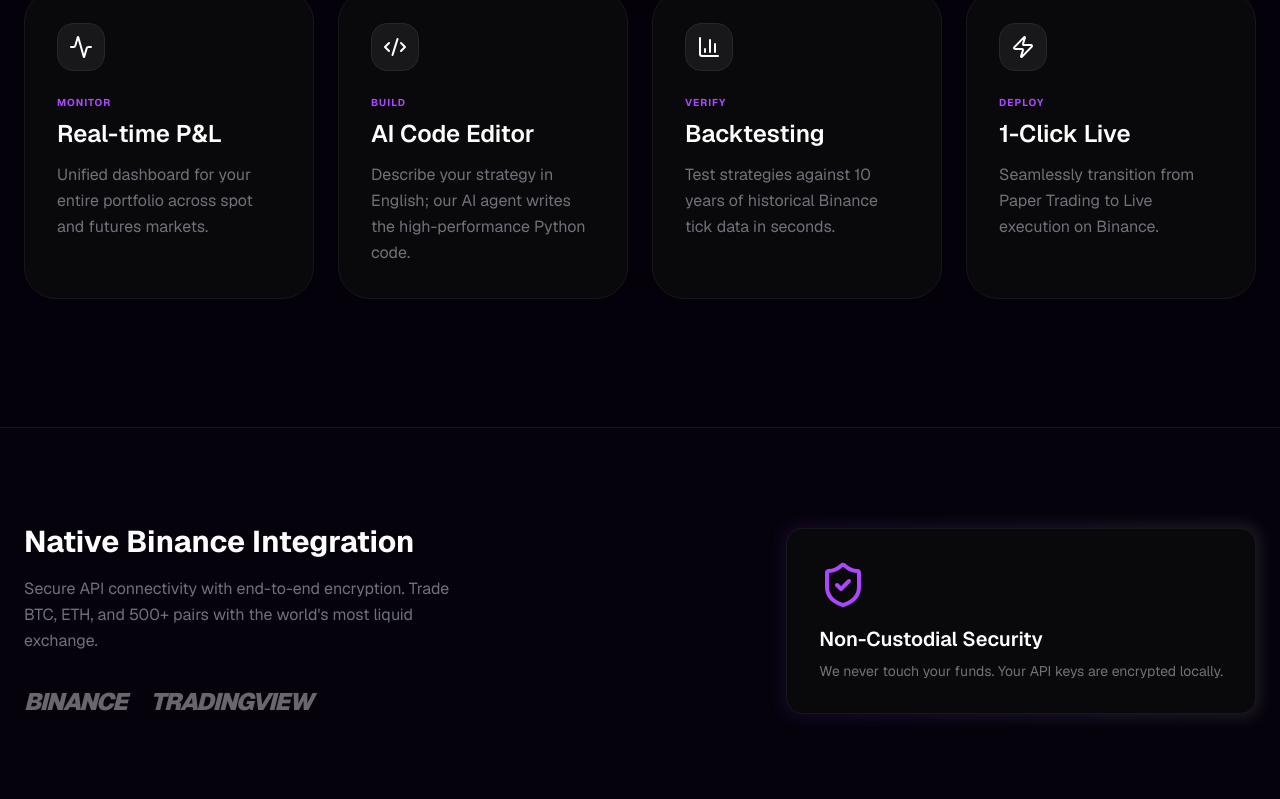
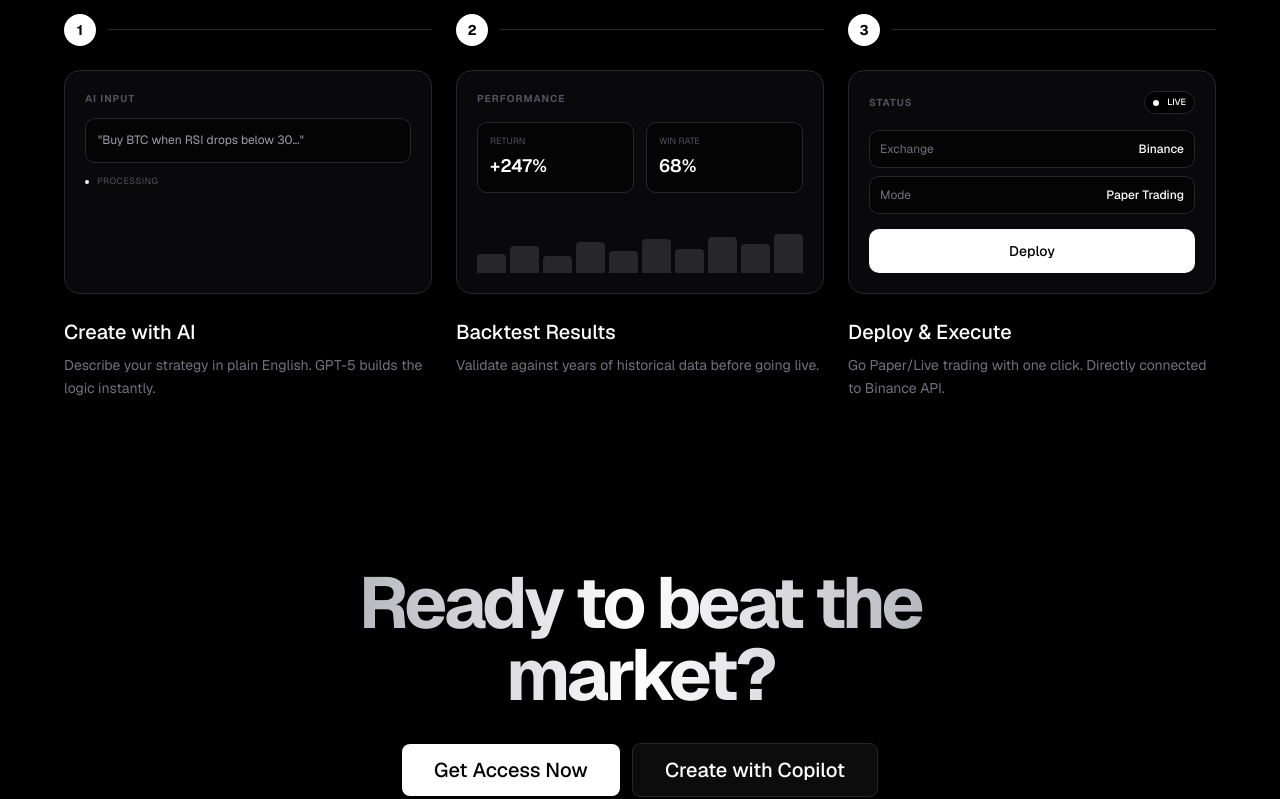
Before and after one commit to nileshunlucky/Richacle, a Next.js app in the folder client/: page / in a window 1280 px wide. Shown: the part 1102-1901 px from the top of the page. Built offline with nearby package versions, Linux system fonts and the light colour scheme; no server answers.

Commit message:
landing page new

```diff
--- a/client/components/Hero.tsx
+++ b/client/components/Hero.tsx
@@ -11,7 +11,7 @@ import {
   ShieldCheck,
   ArrowUp,
   Loader2,
-  X
+  X,
 } from "lucide-react";
 
 // --- Custom Modern Components ---
@@ -104,13 +104,8 @@ export default function AILandingPage() {
   }, []);
 
   return (
-    <div className="min-h-screen bg-[#05010d] text-white selection:bg-purple-500/30 font-sans ">
+    <div className="min-h-screen  font-sans ">
 
-      {/* Background Radial Gradients to match image UI */}
-      <div className="fixed inset-0 overflow-hidden pointer-events-none">
-        <div className="absolute top-[-10%] left-[-10%] w-[40%] h-[40%] bg-purple-900/20 blur-[120px] rounded-full" />
-        <div className="absolute bottom-[-10%] right-[-10%] w-[40%] h-[40%] bg-purple-900/20 blur-[120px] rounded-full" />
-      </div>
 
       {/* Hero Section */}
       <section className="p-5 relative overflow-hidden flex flex-col items-center">
@@ -167,7 +162,6 @@ export default function AILandingPage() {
 
           <div className="relative group max-w-3xl mx-auto">
             {/* Glow effect behind prompt */}
-            <div className="absolute -inset-0.5 bg-gradient-to-r from-purple-500/20 to-transparent blur-xl opacity-50" />
 
             <div className="relative bg-[#0a0a0a] border border-zinc-800 rounded-2xl overflow-hidden shadow-2xl">
               <textarea
@@ -207,70 +201,160 @@ export default function AILandingPage() {
           </motion.div>
 
 
+ {/* --- PREMIUM 3-STEP WORKFLOW --- */}
+      <section className="py-24 md:py-32 px-4 md:px-6 bg-black">
+        <div className="max-w-6xl mx-auto">
 
-      {/* Feature Grid */}
-      <section className="py-32 px-6 bg-[#030008]/50">
-        <div className="max-w-7xl mx-auto">
-          <div className="mb-20">
-            <h2 className="text-4xl md:text-5xl font-bold tracking-tighter mb-4 text-white">Engineered for Alpha.</h2>
-            <p className="text-zinc-500 text-lg">Four pillars of institutional-grade algorithmic trading.</p>
+          <div className="mb-16 md:mb-24">
+            <h2 className="text-3xl md:text-5xl lg:text-6xl font-semibold tracking-tight text-white mb-3">
+              Three simple steps
+            </h2>
+            <p className="text-zinc-500 text-base md:text-lg">Build, test, deploy — all in minutes</p>
           </div>
 
-          <div className="grid grid-cols-1 md:grid-cols-2 lg:grid-cols-4 gap-6">
-            <FeatureCard
-              icon={Activity}
-              badge="Monitor"
-              title="Real-time P&L"
-              description="Unified dashboard for your entire portfolio across spot and futures markets."
-            />
-            <FeatureCard
-              icon={Code2}
-              badge="Build"
-              title="AI Code Editor"
-              description="Describe your strategy in English; our AI agent writes the high-performance Python code."
-            />
-            <FeatureCard
-              icon={BarChart3}
-              badge="Verify"
-              title="Backtesting"
-              description="Test strategies against 10 years of historical Binance tick data in seconds."
-            />
-            <FeatureCard
-              icon={Zap}
-              badge="Deploy"
-              title="1-Click Live"
-              description="Seamlessly transition from Paper Trading to Live execution on Binance."
-            />
+          <div className="grid grid-cols-1 lg:grid-cols-3 gap-8 lg:gap-6">
+
+            {/* Step 1: Create */}
+            <motion.div
+              initial={{ opacity: 0, y: 30 }}
+              whileInView={{ opacity: 1, y: 0 }}
+              viewport={{ once: true }}
+              className="group"
+            >
+              <div className="flex items-center gap-3 mb-6">
+                <div className="w-8 h-8 rounded-full bg-white text-black flex items-center justify-center text-sm font-bold">
+                  1
+                </div>
+                <div className="h-px flex-1 bg-zinc-800" />
+              </div>
+
+              <div className="h-48 md:h-56 rounded-2xl bg-zinc-950 border border-zinc-800 p-5 flex flex-col justify-between transition-all hover:border-zinc-700">
+                <div className="space-y-3">
+                  <div className="text-[10px] uppercase tracking-widest text-zinc-600 font-bold">AI Input</div>
+                  <div className="bg-black/50 border border-zinc-800 rounded-lg p-3">
+                    <p className="text-xs text-zinc-400 leading-relaxed">
+                      "Buy BTC when RSI drops below 30..."
+                    </p>
+                  </div>
+                  <div className="flex items-center gap-2">
+                    <div className="w-1 h-1 rounded-full bg-white animate-pulse" />
+                    <span className="text-[9px] text-zinc-600 uppercase tracking-wider">Processing</span>
+                  </div>
+                </div>
+              </div>
+
+              <div className="mt-6 space-y-2">
+                <h3 className="text-lg md:text-xl font-medium text-white">Create with AI</h3>
+                <p className="text-sm text-zinc-500 leading-relaxed">
+                  Describe your strategy in plain English. GPT-5 builds the logic instantly.
+                </p>
+              </div>
+            </motion.div>
+
+            {/* Step 2: Backtest */}
+            <motion.div
+              initial={{ opacity: 0, y: 30 }}
+              whileInView={{ opacity: 1, y: 0 }}
+              viewport={{ once: true }}
+              transition={{ delay: 0.1 }}
+              className="group"
+            >
+              <div className="flex items-center gap-3 mb-6">
+                <div className="w-8 h-8 rounded-full bg-white text-black flex items-center justify-center text-sm font-bold">
+                  2
+                </div>
+                <div className="h-px flex-1 bg-zinc-800" />
+              </div>
+
+              <div className="h-48 md:h-56 rounded-2xl bg-zinc-950 border border-zinc-800 p-5 flex flex-col justify-between transition-all hover:border-zinc-700">
+                <div>
+                  <div className="text-[10px] uppercase tracking-widest text-zinc-600 font-bold mb-4">Performance</div>
+                  <div className="grid grid-cols-2 gap-3">
+                    <div className="bg-black/50 border border-zinc-800 rounded-lg p-3">
+                      <div className="text-[9px] text-zinc-600 uppercase mb-1">Return</div>
+                      <div className="text-lg font-semibold text-white">+247%</div>
+                    </div>
+                    <div className="bg-black/50 border border-zinc-800 rounded-lg p-3">
+                      <div className="text-[9px] text-zinc-600 uppercase mb-1">Win Rate</div>
+                      <div className="text-lg font-semibold text-white">68%</div>
+                    </div>
+                  </div>
+                </div>
+                <div className="h-12 flex items-end gap-1">
+                  {[40, 55, 35, 65, 45, 70, 50, 75, 60, 80].map((h, i) => (
+                    <div key={i} className="flex-1 bg-zinc-800 rounded-t" style={{ height: `${h}%` }} />
+                  ))}
+                </div>
+              </div>
+
+              <div className="mt-6 space-y-2">
+                <h3 className="text-lg md:text-xl font-medium text-white">Backtest Results</h3>
+                <p className="text-sm text-zinc-500 leading-relaxed">
+                  Validate against years of historical data before going live.
+                </p>
+              </div>
+            </motion.div>
+
+            {/* Step 3: Deploy */}
+            <motion.div
+              initial={{ opacity: 0, y: 30 }}
+              whileInView={{ opacity: 1, y: 0 }}
+              viewport={{ once: true }}
+              transition={{ delay: 0.2 }}
+              className="group"
+            >
+              <div className="flex items-center gap-3 mb-6">
+                <div className="w-8 h-8 rounded-full bg-white text-black flex items-center justify-center text-sm font-bold">
+                  3
+                </div>
+                <div className="h-px flex-1 bg-zinc-800" />
+              </div>
+
+              <div className="h-48 md:h-56 rounded-2xl bg-zinc-950 border border-zinc-800 p-5 gap-3 flex flex-col justify-between transition-all hover:border-zinc-700">
+                <div className="space-y-4">
+                  <div className="flex items-center justify-between">
+                    <span className="text-[10px] uppercase tracking-widest text-zinc-600 font-bold">Status</span>
+                    <div className="flex items-center gap-2 px-2 py-1 bg-black border border-zinc-800 rounded-full">
+                      <div className="w-1.5 h-1.5 rounded-full bg-white animate-pulse" />
+                      <span className="text-[9px] text-white font-medium">LIVE</span>
+                    </div>
+                  </div>
+
+                  <div className="space-y-2">
+                    <div className="flex justify-between items-center bg-black/50 border border-zinc-800 rounded-lg p-2.5">
+                      <span className="text-xs text-zinc-500">Exchange</span>
+                      <span className="text-xs text-white font-medium">Binance</span>
+                    </div>
+                    <div className="flex justify-between items-center bg-black/50 border border-zinc-800 rounded-lg p-2.5">
+                      <span className="text-xs text-zinc-500">Mode</span>
+                      <span className="text-xs text-white font-medium">Paper Trading</span>
+                    </div>
+                  </div>
+                </div>
+
+                <button className="w-full py-3 bg-white text-black text-sm font-medium rounded-lg hover:bg-zinc-200 transition-colors">
+                  Deploy
+                </button>
+              </div>
+
+              <div className="mt-6 space-y-2">
+                <h3 className="text-lg md:text-xl font-medium text-white">Deploy & Execute</h3>
+                <p className="text-sm text-zinc-500 leading-relaxed">
+                  Go Paper/Live trading with one click. Directly connected to Binance API.
+                </p>
+              </div>
+            </motion.div>
+
           </div>
         </div>
       </section>
 
-      {/* Integration Section */}
-      <section className="py-24 border-y border-zinc-900 bg-zinc-950/20">
-        <div className="max-w-7xl mx-auto px-6 flex flex-col md:flex-row items-center justify-between gap-12">
-            <div>
-                <h3 className="text-3xl font-bold mb-4">Native Binance Integration</h3>
-                <p className="text-zinc-500 max-w-md leading-relaxed">Secure API connectivity with end-to-end encryption. Trade BTC, ETH, and 500+ pairs with the world's most liquid exchange.</p>
-                <div className="flex items-center gap-6 mt-8 opacity-40">
-                    <span className="font-black text-2xl tracking-tighter italic">BINANCE</span>
-                    <span className="font-black text-2xl tracking-tighter italic">TRADINGVIEW</span>
-                </div>
-            </div>
-            <div className="relative group">
-                <div className="absolute -inset-1 bg-gradient-to-r from-purple-500 to-white rounded-2xl blur opacity-10" />
-                <div className="relative bg-zinc-950 p-8 rounded-2xl border border-zinc-900">
-                    <ShieldCheck className="w-12 h-12 text-purple-500 mb-4" />
-                    <p className="text-xl font-semibold mb-2">Non-Custodial Security</p>
-                    <p className="text-zinc-500 text-sm">We never touch your funds. Your API keys are encrypted locally.</p>
-                </div>
-            </div>
-        </div>
-      </section>
+
 
       {/* Footer CTA */}
-      <section className="py-40 px-6 text-center">
+      <section className="my-10 px-6 text-center">
         <div className="max-w-3xl mx-auto">
-          <h2 className="text-5xl md:text-7xl font-bold tracking-tighter mb-8 bg-gradient-to-r from-zinc-400 via-white to-zinc-400 bg-clip-text text-transparent">
+          <h2 className="text-3xl md:text-7xl font-bold tracking-tighter mb-8 bg-gradient-to-r from-zinc-400 via-white to-zinc-400 bg-clip-text text-transparent">
             Ready to beat the market?
           </h2>
           <div className="flex items-center justify-center gap-3 text-xs md:text-xl">
```
